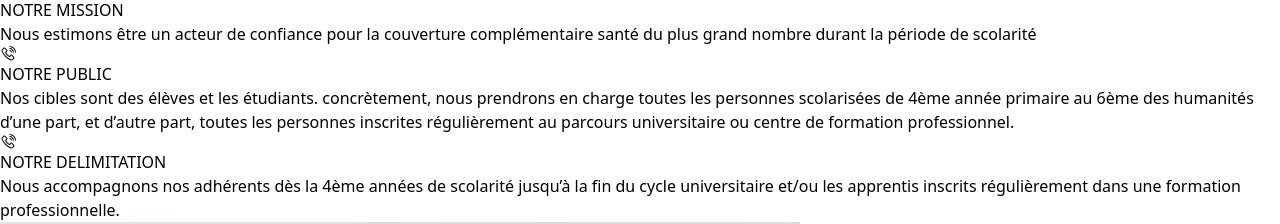
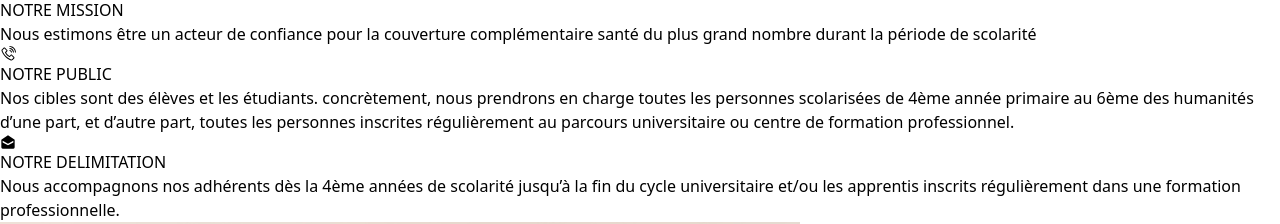
Before and after one commit to rovertnet/Scool, a React (Vite) app: page / in a window 1280 px wide. Shown: the part 5720-5944 px from the top of the page. Built offline with nearby package versions, Linux system fonts and the light colour scheme.

Commit message:
last commit

```diff
--- a/src/component/cHome/Element.jsx
+++ b/src/component/cHome/Element.jsx
@@ -1,6 +1,8 @@
 
 import { LiaPhoneVolumeSolid } from "react-icons/lia";
 import { BiSolidCheckCircle } from "react-icons/bi";
+import { BiSolidEnvelopeOpen } from "react-icons/bi";
+
 
 
 const Element = () => {
@@ -48,7 +50,7 @@ const Element = () => {
             </div>
 
             <div className="flex flex-col justify-start items-start md:py-4 py-5">
-              <LiaPhoneVolumeSolid className=" text-3xl md:text-3xl text-green-500" />
+              <BiSolidEnvelopeOpen className=" text-3xl md:text-3xl text-green-500" />
               <h2 className=" text-xl md:text-xl font-bold text-green-700 uppercase md:py-4 py-4">
                 NOTRE DELIMITATION
               </h2>
```
